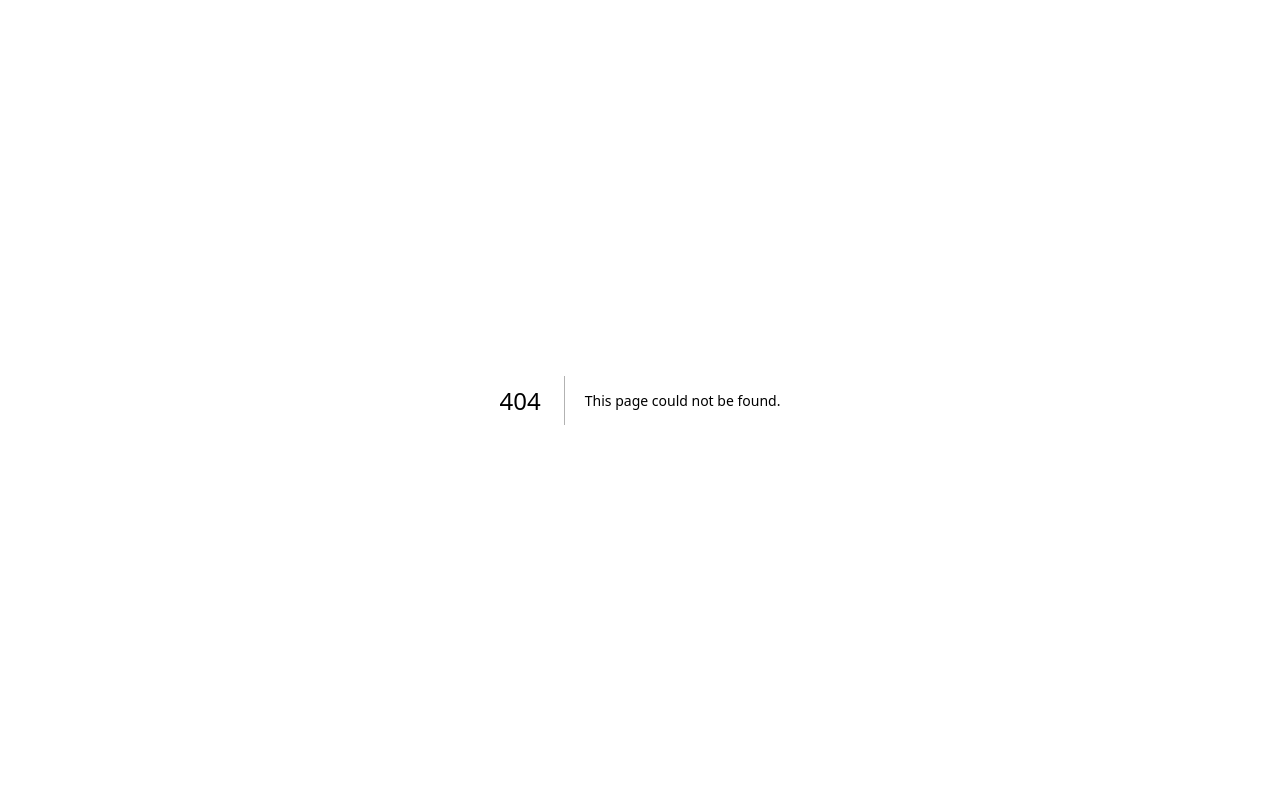
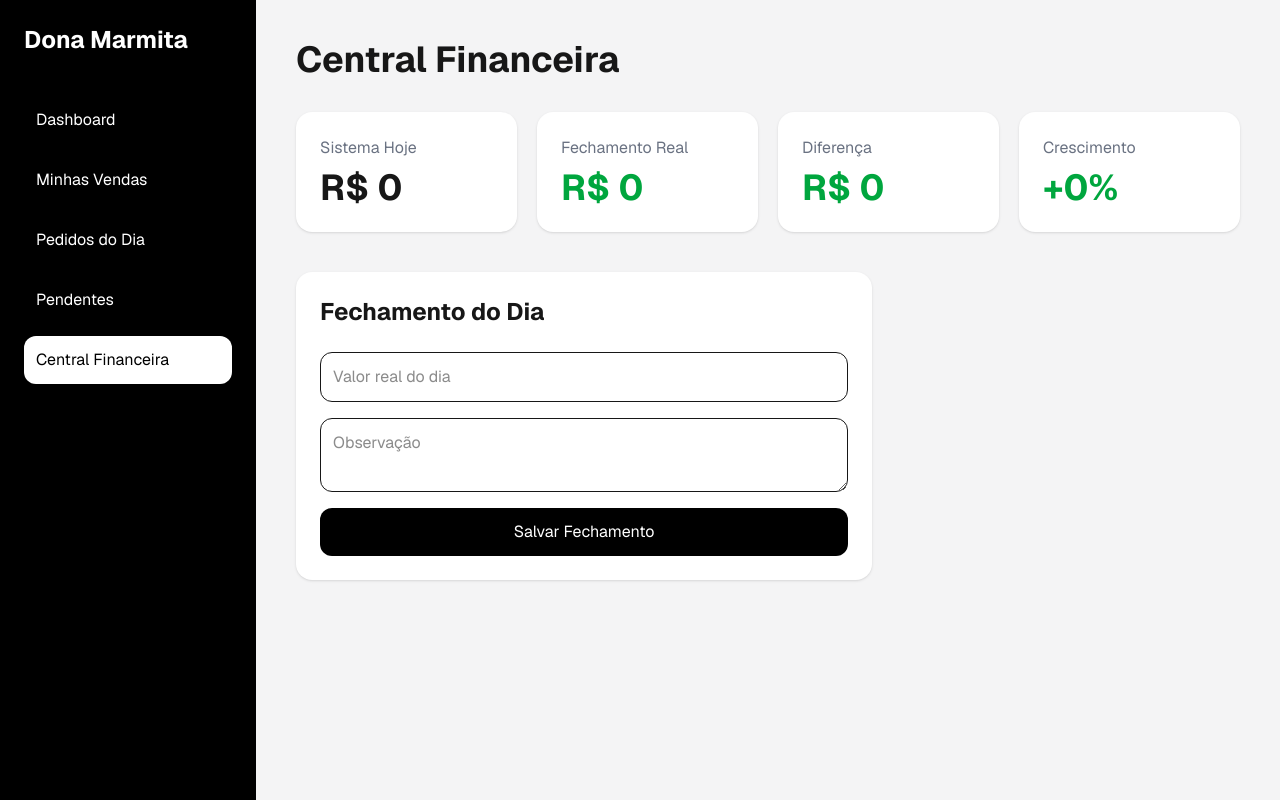
Before and after one commit to danielabredv/dona-marmita-dashboard, a Next.js app: page /financeiro in a window 1280 px wide. Before the commit this address had no page. Built offline with nearby package versions, Linux system fonts and the light colour scheme.

Commit message:
Rename page.txs to page.tsx

```diff
--- /dev/null
+++ b/app/financeiro/page.tsx
@@ -0,0 +1,310 @@
+"use client"
+
+import { useEffect, useState } from "react"
+import Sidebar from "@/components/ui/Sidebar"
+import { supabase } from "@/lib/supabase"
+
+export default function FinanceiroPage() {
+
+  const [valorReal, setValorReal] = useState("")
+  const [observacao, setObservacao] = useState("")
+
+  const [vendas, setVendas] = useState<any[]>([])
+  const [fechamentos, setFechamentos] = useState<any[]>([])
+
+  // BUSCAR VENDAS
+
+  async function buscarVendas() {
+
+    const {
+      data: { user }
+    } = await supabase.auth.getUser()
+
+    if (!user) return
+
+    const { data } = await supabase
+      .from("vendas")
+      .select("*")
+      .eq("user_id", user.id)
+
+    setVendas(data || [])
+  }
+
+  // BUSCAR FECHAMENTOS
+
+  async function buscarFechamentos() {
+
+    const {
+      data: { user }
+    } = await supabase.auth.getUser()
+
+    if (!user) return
+
+    const { data } = await supabase
+      .from("fechamentos")
+      .select("*")
+      .eq("user_id", user.id)
+      .order("id", { ascending: false })
+
+    setFechamentos(data || [])
+  }
+
+  // SALVAR FECHAMENTO
+
+  async function salvarFechamento() {
+
+    const {
+      data: { user }
+    } = await supabase.auth.getUser()
+
+    if (!user) return
+
+    await supabase
+      .from("fechamentos")
+      .insert([
+        {
+          valor_real: Number(valorReal),
+          observacao,
+          user_id: user.id
+        }
+      ])
+
+    setValorReal("")
+    setObservacao("")
+
+    buscarFechamentos()
+  }
+
+  useEffect(() => {
+
+    buscarVendas()
+    buscarFechamentos()
+
+  }, [])
+
+  // DATA HOJE
+
+  const hoje = new Date()
+    .toLocaleDateString("pt-BR")
+
+  // VENDAS DE HOJE
+
+  const vendasHoje = vendas.filter((venda) => {
+
+    const dataVenda = new Date(
+      venda.created_at
+    ).toLocaleDateString("pt-BR")
+
+    return dataVenda === hoje
+  })
+
+  // TOTAL SISTEMA
+
+  const totalSistemaHoje = vendasHoje.reduce(
+    (total, venda) =>
+      total + Number(venda.valor),
+    0
+  )
+
+  // FECHAMENTO DE HOJE
+
+  const fechamentoHoje = fechamentos.find((item) => {
+
+    const dataFechamento = new Date(
+      item.created_at
+    ).toLocaleDateString("pt-BR")
+
+    return dataFechamento === hoje
+  })
+
+  const valorFechamento =
+    fechamentoHoje?.valor_real || 0
+
+  // DIFERENÇA
+
+  const diferenca =
+    valorFechamento - totalSistemaHoje
+
+  // DATA DE ONTEM
+
+  const ontem = new Date()
+
+  ontem.setDate(ontem.getDate() - 1)
+
+  const dataOntem =
+    ontem.toLocaleDateString("pt-BR")
+
+  // FECHAMENTO HOJE
+
+  const fechamentoAtualObj =
+    fechamentos.find((item) => {
+
+      const data = new Date(
+        item.created_at
+      ).toLocaleDateString("pt-BR")
+
+      return data === hoje
+    })
+
+  // FECHAMENTO ONTEM
+
+  const fechamentoOntemObj =
+    fechamentos.find((item) => {
+
+      const data = new Date(
+        item.created_at
+      ).toLocaleDateString("pt-BR")
+
+      return data === dataOntem
+    })
+
+  const fechamentoAtual =
+    fechamentoAtualObj?.valor_real || 0
+
+  const fechamentoOntem =
+    fechamentoOntemObj?.valor_real || 0
+
+  // CRESCIMENTO %
+
+  const crescimento =
+    fechamentoOntem > 0
+      ? (
+          (
+            (fechamentoAtual - fechamentoOntem)
+            / fechamentoOntem
+          ) * 100
+        ).toFixed(1)
+      : 0
+
+  return (
+
+    <div className="flex min-h-screen bg-zinc-100">
+
+      <Sidebar />
+
+      <main className="flex-1 p-10">
+
+        <h1 className="text-4xl font-bold mb-8">
+          Central Financeira
+        </h1>
+
+        {/* CARDS */}
+
+        <div className="grid grid-cols-1 md:grid-cols-4 gap-5 mb-10">
+
+          {/* SISTEMA */}
+
+          <div className="bg-white rounded-2xl p-6 shadow-sm">
+
+            <p className="text-gray-500 mb-2">
+              Sistema Hoje
+            </p>
+
+            <h2 className="text-4xl font-bold">
+              R$ {totalSistemaHoje}
+            </h2>
+
+          </div>
+
+          {/* FECHAMENTO */}
+
+          <div className="bg-white rounded-2xl p-6 shadow-sm">
+
+            <p className="text-gray-500 mb-2">
+              Fechamento Real
+            </p>
+
+            <h2 className="text-4xl font-bold text-green-600">
+              R$ {valorFechamento}
+            </h2>
+
+          </div>
+
+          {/* DIFERENÇA */}
+
+          <div className="bg-white rounded-2xl p-6 shadow-sm">
+
+            <p className="text-gray-500 mb-2">
+              Diferença
+            </p>
+
+            <h2
+              className={`text-4xl font-bold ${
+                diferenca >= 0
+                  ? "text-green-600"
+                  : "text-red-600"
+              }`}
+            >
+              R$ {diferenca}
+            </h2>
+
+          </div>
+
+          {/* CRESCIMENTO */}
+
+          <div className="bg-white rounded-2xl p-6 shadow-sm">
+
+            <p className="text-gray-500 mb-2">
+              Crescimento
+            </p>
+
+            <h2
+              className={`text-4xl font-bold ${
+                Number(crescimento) >= 0
+                  ? "text-green-600"
+                  : "text-red-600"
+              }`}
+            >
+              {Number(crescimento) >= 0 ? "+" : ""}
+              {crescimento}%
+            </h2>
+
+          </div>
+
+        </div>
+
+        {/* FORMULÁRIO */}
+
+        <div className="bg-white rounded-2xl p-6 shadow-sm max-w-xl mb-10">
+
+          <h2 className="text-2xl font-bold mb-6">
+            Fechamento do Dia
+          </h2>
+
+          <div className="flex flex-col gap-4">
+
+            <input
+              type="number"
+              placeholder="Valor real do dia"
+              value={valorReal}
+              onChange={(e) =>
+                setValorReal(e.target.value)
+              }
+              className="border p-3 rounded-xl"
+            />
+
+            <textarea
+              placeholder="Observação"
+              value={observacao}
+              onChange={(e) =>
+                setObservacao(e.target.value)
+              }
+              className="border p-3 rounded-xl"
+            />
+
+            <button
+              onClick={salvarFechamento}
+              className="bg-black text-white p-3 rounded-xl"
+            >
+              Salvar Fechamento
+            </button>
+
+          </div>
+
+        </div>
+
+      </main>
+
+    </div>
+  )
+}
```
